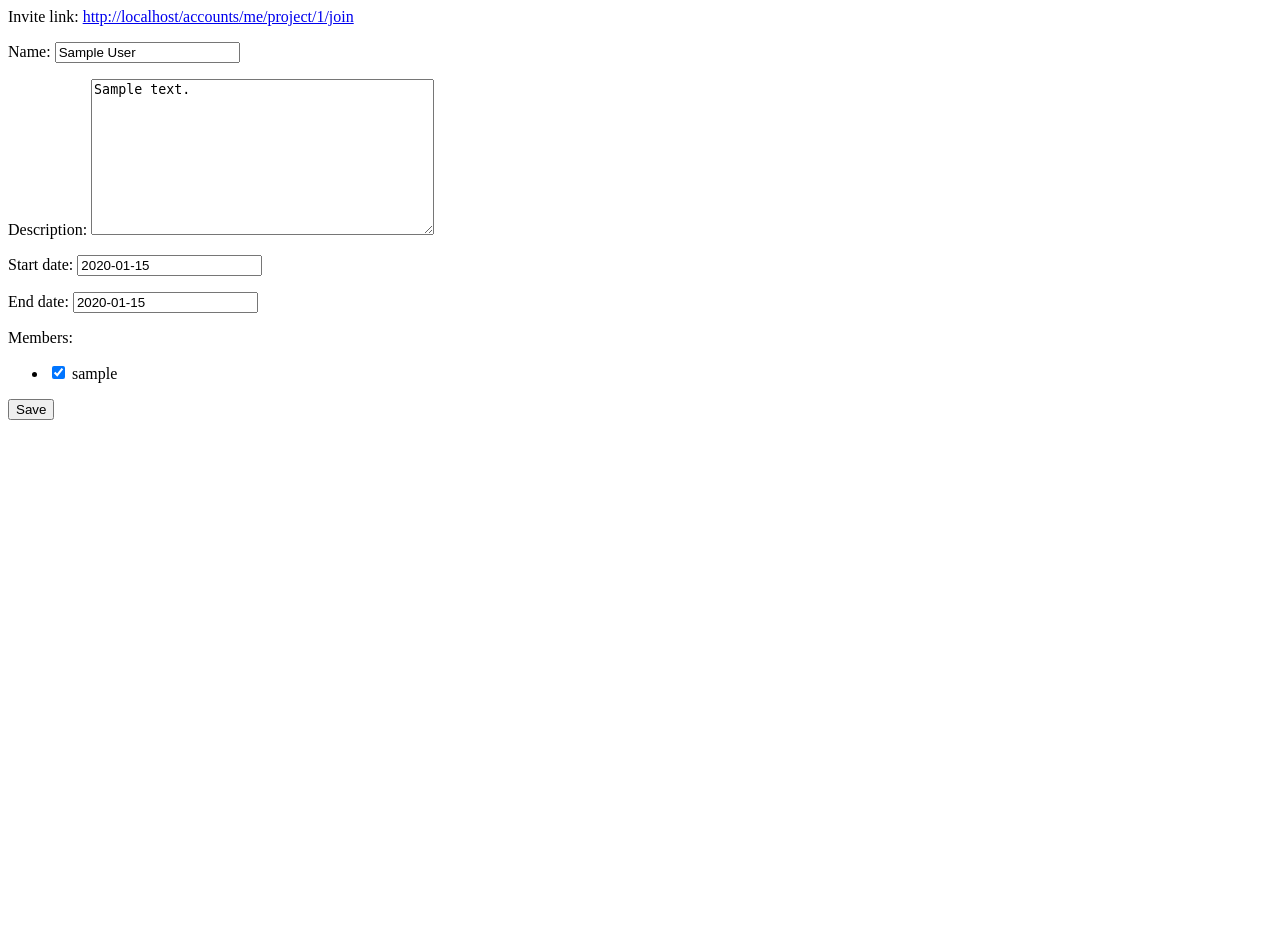
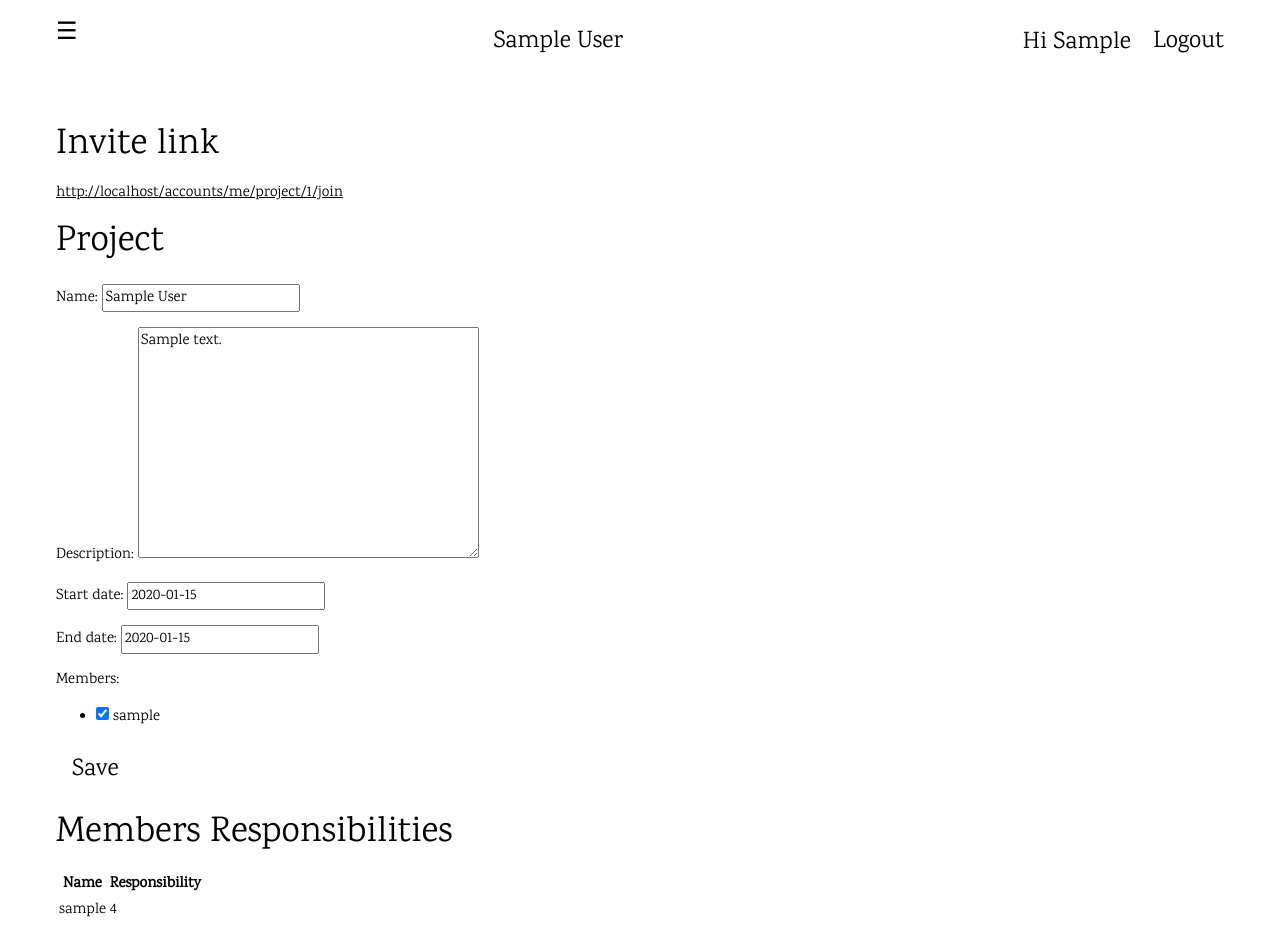
Before and after one commit to calvin620707/reservoir, a Django app: a page that uses accounts/templates/accounts/update_project.html in a window 1280 px wide. Before the commit the page ends 420 px from the top, so only its background shows below. Run offline with Django 3.2, Linux system fonts and the light colour scheme; a user stored in the database is signed in; tables that the repository leaves empty hold one stand-in row (values such as "Sample post").

Commit message:
update 'update project' with memberships and base.html

```diff
--- a/accounts/forms.py
+++ b/accounts/forms.py
@@ -1,6 +1,6 @@
 from django import forms
 
-from accounts.models import Project, ProjectMembership
+from accounts.models import Project
 from accounts.util import refresh_project_memberships
 
 
--- a/accounts/templates/accounts/update_project.html
+++ b/accounts/templates/accounts/update_project.html
@@ -1,14 +1,25 @@
-<!DOCTYPE html>
-<html lang="en">
-<head>
-    <meta charset="UTF-8">
-    <title>Update Project</title>
-</head>
-<body>
-Invite link: <a href={{ invite_link }}>{{ invite_link }}</a><br/>
-<form action="" method="post">{% csrf_token %}
-    {{ form.as_p }}
-    <input type="submit" value="Save"/>
-</form>
-</body>
-</html>
+{% extends "base.html" %}
+{% block title %}Update Project{% endblock %}
+{% block content %}
+    <h1>Invite link</h1>
+    <a href={{ invite_link }}>{{ invite_link }}</a>
+    <form action="" method="post">{% csrf_token %}
+        <h1>Project</h1>
+        {{ form.as_p }}
+        <input class="w3-button w3-xlarge" type="submit" value="Save"/>
+    </form>
+    <h1>Members Responsibilities</h1>
+    <table>
+        <tr>
+            <th>Name</th>
+            <th>Responsibility</th>
+        </tr>
+        {% for name, ship in memberships.items %}
+            <tr>
+                <td>{{ name }}</td>
+                <td>{{ ship.rate }}</td>
+            </tr>
+
+        {% endfor %}
+    </table>
+{% endblock %}
--- a/accounts/views.py
+++ b/accounts/views.py
@@ -55,6 +55,12 @@
         context['invite_link'] = self.request.build_absolute_uri(
             reverse('accounts:join-project', kwargs={'project_id': context['object'].id})
         )
+
+        members = context['object'].members.all()
+        memberships = {}
+        for m in members:
+            memberships[m.username] = ProjectMembership.objects.get(project=context['object'], user=m)
+        context['memberships'] = memberships
         return context
 
 
```
